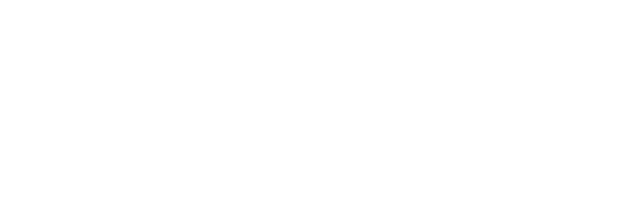
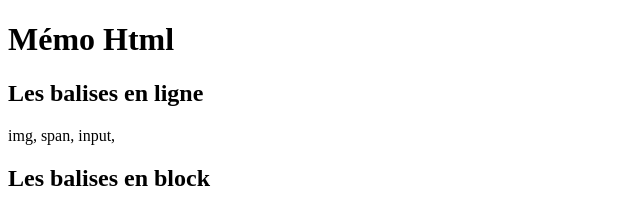
Before and after one commit to Madsgn1993/cheatsheet, a plain HTML site: page index.html in a window 1280 px wide. Shown: the whole page, without its empty margins (0-640 px from the left). Drawn offline with Linux system fonts and the light colour scheme.

Commit message:
Première information

```diff
--- a/index.html
+++ b/index.html
@@ -5,5 +5,15 @@
     <meta name="viewport" content="width=device-width, initial-scale=1.0" />
     <title>Cheatsheet</title>
   </head>
-  <body></body>
+  <body>
+    <h1>Mémo Html</h1>
+
+    <section>
+      <h2>Les balises en ligne</h2>
+      <p>img, span, input,</p>
+    </section>
+    <section>
+      <h2>Les balises en block</h2>
+    </section>
+  </body>
 </html>
```
